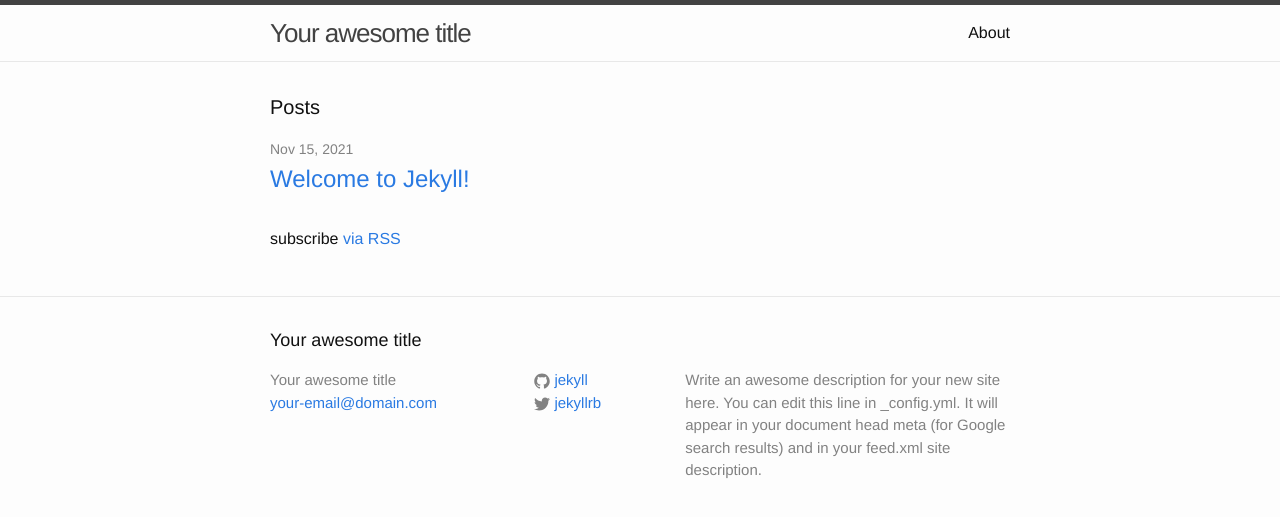
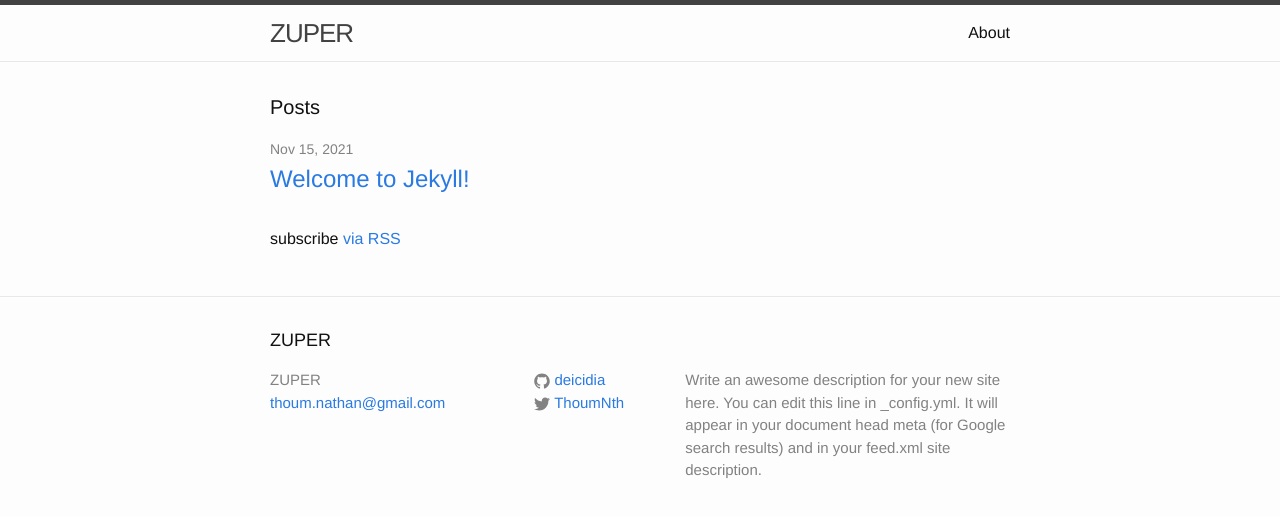
Before and after one commit to DEICIDIA/DEICIDIA.github.io, a Jekyll site: the page built from index.html, in a window 1280 px wide. Shown: the top 517 px of the page. Built offline with Jekyll 4.4.1, drawn with Linux system fonts in a browser that asks for light colours.

Commit message:
Update _config.yml

```diff
--- a/_config.yml
+++ b/_config.yml
@@ -6,16 +6,16 @@
 # 'jekyll serve'. If you change this file, please restart the server process.
 
 # Site settings
-title: Your awesome title
-email: your-email@domain.com
+title: ZUPER
+email: thoum.nathan@gmail.com
 description: > # this means to ignore newlines until "baseurl:"
   Write an awesome description for your new site here. You can edit this
   line in _config.yml. It will appear in your document head meta (for
   Google search results) and in your feed.xml site description.
 baseurl: "" # the subpath of your site, e.g. /blog
-url: "http://yourdomain.com" # the base hostname & protocol for your site
-twitter_username: jekyllrb
-github_username:  jekyll
+url: "http://deicidia.github.io.com" # the base hostname & protocol for your site
+twitter_username: ThoumNth
+github_username:  deicidia
 
 # Build settings
 markdown: kramdown
```
